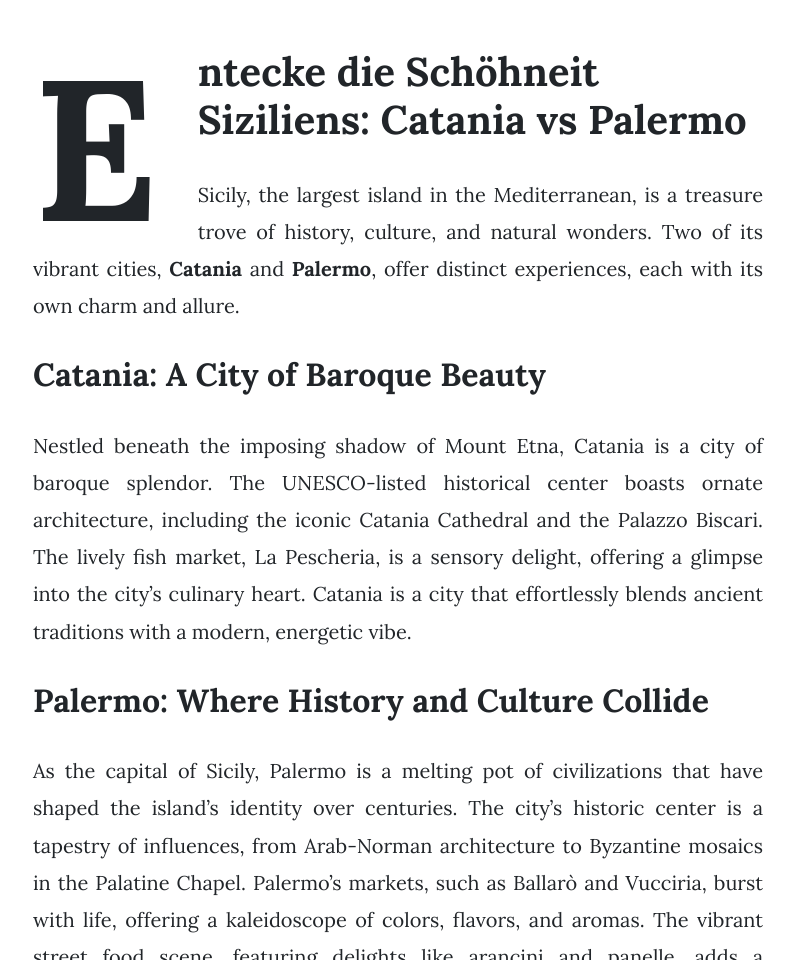
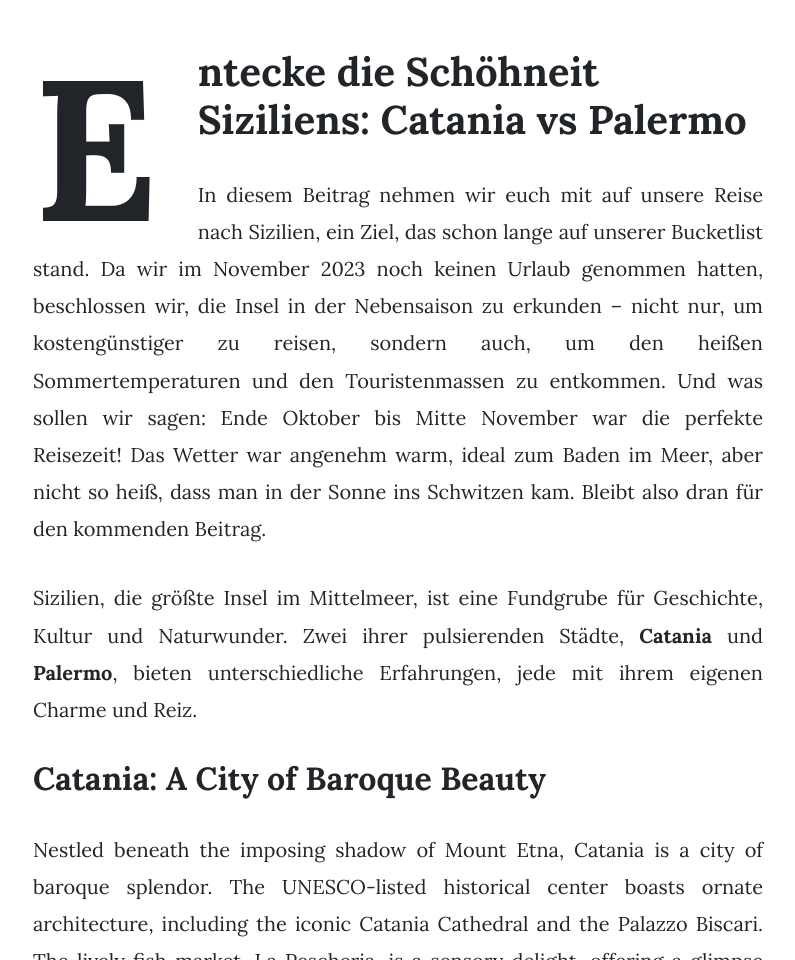
Before and after one commit to travelbuddi/travelbuddi.github.io, a Jekyll site: the page built from _posts/2023-11-01-sicily.md, in a window 1280 px wide and 1400 px high, cut to the strip 440-1400 px from the top of the window. Shown: the whole strip, without its empty margins (242-1037 px from the left). Built offline with Jekyll 4.4.1, drawn with Linux system fonts in a browser that asks for light colours; nearby versions of some CDN libraries; some of the changed text lies outside the part shown.

Commit message:
UPdate Sizilien Eintrag

```diff
--- a/_posts/2023-11-01-sicily.md
+++ b/_posts/2023-11-01-sicily.md
@@ -9,7 +9,10 @@ tags: [featured]
 
 # Entecke die Schöhneit Siziliens: Catania vs Palermo
 
-Sicily, the largest island in the Mediterranean, is a treasure trove of history, culture, and natural wonders. Two of its vibrant cities, **Catania** and **Palermo**, offer distinct experiences, each with its own charm and allure.
+In diesem Beitrag nehmen wir euch mit auf unsere Reise nach Sizilien, ein Ziel, das schon lange auf unserer Bucketlist stand. Da wir im November 2023 noch keinen Urlaub genommen hatten, beschlossen wir, die Insel in der Nebensaison zu erkunden – nicht nur, um kostengünstiger zu reisen, sondern auch, um den heißen Sommertemperaturen und den Touristenmassen zu entkommen. Und was sollen wir sagen: Ende Oktober bis Mitte November war die perfekte Reisezeit! Das Wetter war angenehm warm, ideal zum Baden im Meer, aber nicht so heiß, dass man in der Sonne ins Schwitzen kam. Bleibt also dran für den kommenden Beitrag.
+
+Sizilien, die größte Insel im Mittelmeer, ist eine Fundgrube für Geschichte, Kultur und Naturwunder. Zwei ihrer pulsierenden Städte, **Catania** und **Palermo**, bieten unterschiedliche Erfahrungen, jede mit ihrem eigenen Charme und Reiz.
+
 
 ## Catania: A City of Baroque Beauty
 
```
